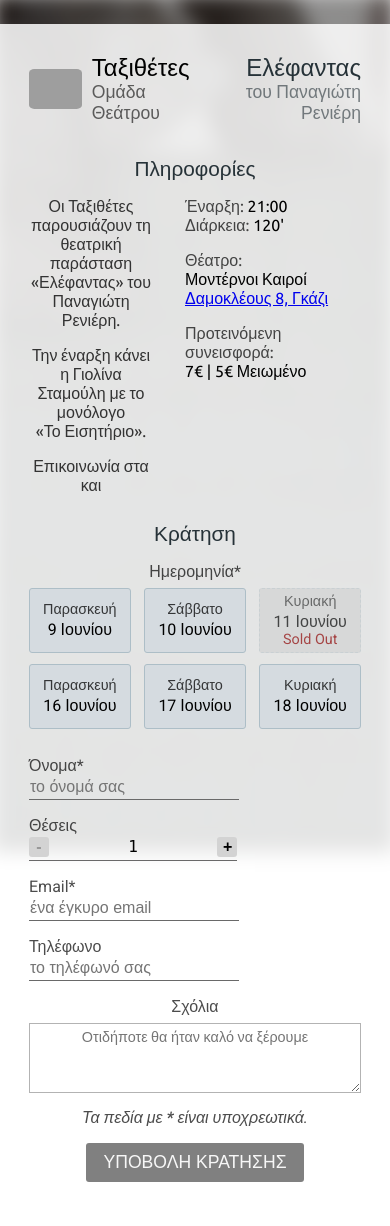
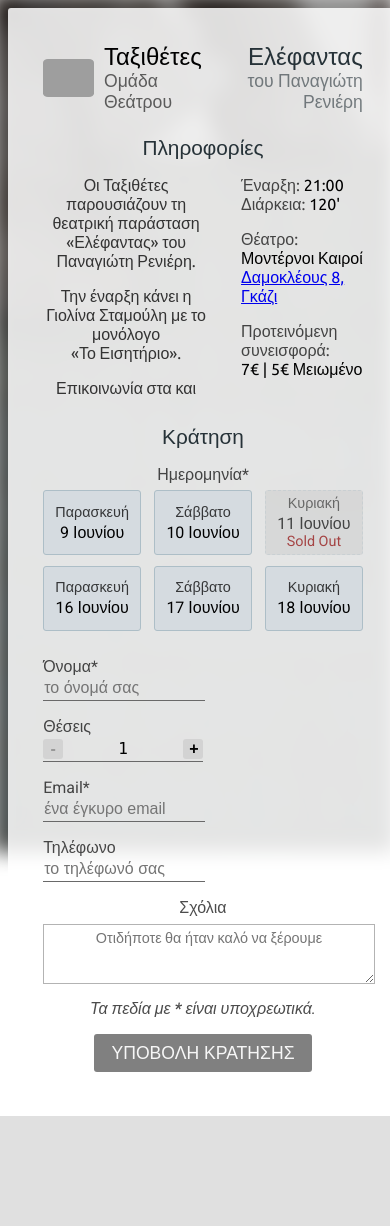
Before and after one commit to alistat/taxithet.es, a PHP site: page /parastaseis/elefantas-tou-panagioti-renieri in a window 390 px wide. After the commit the page ends 1116 px from the top, so only its background shows below. Run offline with PHP 8.4, Linux system fonts and the light colour scheme; some libraries are stand-ins or nearby versions; grey boxes are pictures that could not be loaded.

Commit message:
Fix mobile issues

```diff
--- a/parastaseis/elefantas-tou-panagioti-renieri/elefantas.css
+++ b/parastaseis/elefantas-tou-panagioti-renieri/elefantas.css
@@ -7,9 +7,10 @@ body {
     min-height: 100vh;
     justify-content: center;
     align-items: center;
-    padding: 0;
     font-family: 'Roboto', sans-serif;
     margin: 0;
+    padding: 1.5rem;
+    min-width: 100vw;
 }
 
 .background-overlay {
@@ -30,10 +31,9 @@ body {
 
 .content {
     background: rgb(255 255 255 / 85%);
-    padding: 0 40px;
+    padding: 2.2rem;
     border-radius: 3px;
-    width: 30rem;
-    margin: 1.5rem;
+    max-width: 30rem;
 }
 
 h1 {
@@ -57,7 +57,6 @@ h2 {
 .header {
     display: flex;
     align-items: center;
-    margin: 30px 0;
 }
 
 .logo {
@@ -119,10 +118,6 @@ h2 {
 
 .description-label {
     opacity: 0.7;
-}
-
-.reservations {
-    margin-bottom: 20px;
 }
 
 .reservation-fields {
@@ -246,7 +241,7 @@ h2 {
 .reservation-persons-input {
     display: flex;
     border-bottom: 1px solid dimgray;
-    padding: 0.15rem 0 0.2rem;
+    padding: 0.15rem 0 0.15rem;
     font-family: monospace;
 }
 
@@ -278,7 +273,8 @@ h2 {
     border: 1px solid rgb(105 105 105 / 50%);
     /*border-radius: 10px;*/
     width: 20rem;
-    height: 58px;
+    max-width: 100%;
+    height: 3rem;
     background: rgba(255, 255, 255, 0.5);
     padding: 5px;
     text-align: center;
@@ -373,3 +369,22 @@ td strong {
     color: #333;
     text-decoration: underline;
 }
+
+@media screen and (max-width: 35rem) {
+    body {
+        display: block;
+        padding: 0.5rem;
+    }
+
+    .description-info {
+        min-width: unset;
+    }
+
+    .reservation-field input {
+        width: 10rem;
+    }
+
+    .reservation-persons {
+        width: 10rem;
+    }
+}
--- a/parastaseis/elefantas-tou-panagioti-renieri/index.html
+++ b/parastaseis/elefantas-tou-panagioti-renieri/index.html
@@ -5,7 +5,7 @@
     <title>Ελέφαντας του Παναγιώτη Ρενιέρη | Ταξιθέτες</title>
     <link rel="preconnect" href="https://fonts.googleapis.com">
     <link rel="preconnect" href="https://fonts.gstatic.com" crossorigin>
-    <link rel="stylesheet" href="elefantas.css?cache-bust=1">
+    <link rel="stylesheet" href="elefantas.css?cache-bust=2">
     <meta name="viewport" content="width=device-width, initial-scale=1.0, user-scalable=yes">
 </head>
 <body>
@@ -43,17 +43,16 @@
             </div>
             <div class="description-info">
                 <p>
-                    <span class="description-label">Έναρξη:</span> 21:00
+                    <span class="description-label">Έναρξη:</span>&nbsp;21:00
                     <br>
-                    <span class="description-label">Διάρκεια:</span>
-                    120'
+                    <span class="description-label">Διάρκεια:</span>&nbsp;120'
                 </p>
                 <p>
-                    <span class="description-label">Θέατρο:</span> <br> Μοντέρνοι Καιροί <br>
+                    <span class="description-label">Θέατρο:</span> <br> Μοντέρνοι&nbsp;Καιροί <br>
                      <a href="https://goo.gl/maps/n3S4JYx9FZkfCWkR9">Δαμοκλέους 8, Γκάζι</a>
                 </p>
                 <p>
-                    <span class="description-label">Προτεινόμενη συνεισφορά:</span><br> 7€ | 5€ Μειωμένο
+                    <span class="description-label">Προτεινόμενη συνεισφορά:</span><br> 7€&nbsp;|&nbsp;5€&nbsp;Μειωμένο
                 </p>
             </div>
         </div>
@@ -67,7 +66,7 @@
     <script src="https://www.google.com/recaptcha/enterprise.js?render=6Lc1_zQmAAAAAJweybnwFAFLgBaxUBUH11lZ-AQQ"></script>
     <script type="module">
       import { createApp } from 'https://unpkg.com/vue@3/dist/vue.esm-browser.js'
-      import Reservations from "./reservations.js";
+      import Reservations from "./reservations.js?cache-bust=2";
 
       document.addEventListener('DOMContentLoaded', () => {
 
```
